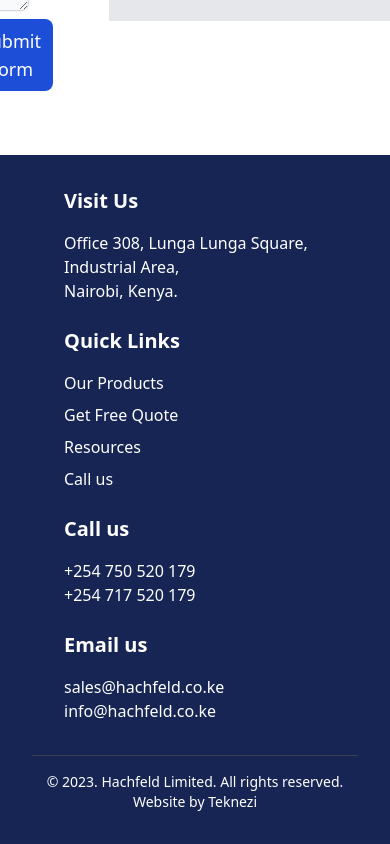
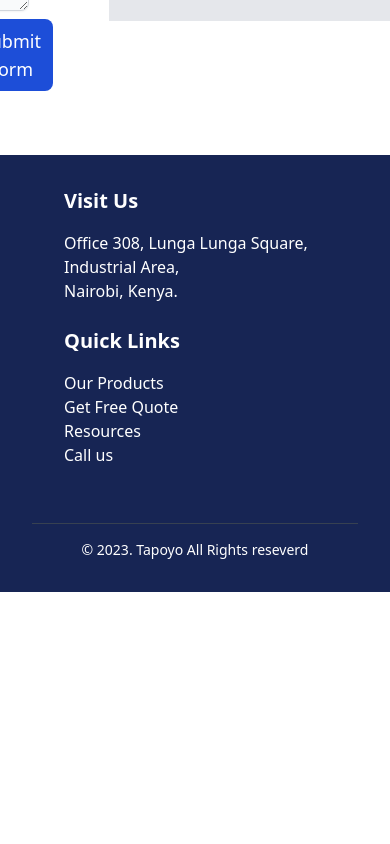
Before and after one commit to frankip/Hachfeld-website, a React (Vite) app: page /contact in a window 390 px wide. Shown: the part 929-1773 px from the top of the page. After the commit the page ends 1521 px from the top, so only its background shows below. Built offline with nearby package versions, Linux system fonts and the light colour scheme.

Commit message:
add more mobile responsiveness
- style and remove some items in footer
- Remove the Partner brand for now
- remove the link in for the product card
- add responsiveness to vertical market

```diff
--- a/src/components/Footer.jsx
+++ b/src/components/Footer.jsx
@@ -2,10 +2,11 @@ import React from 'react'
 import { Link } from 'react-router-dom'
 
 const Footer = () => {
+  const currentYear = new Date().getFullYear();
   return (
     <div>
       <div className="text-white p-8 bg-blue-950">
-        <div className="flex flex-col md:flex-row items-start justify-between pl-8 pr-8 md:pr-80">
+        <div className="flex flex-col md:flex-row justify-between pl-8 pr-8 md:pr-80">
           <div className="text-left mb-6 md:mb-0 md:mr-12">
             <h2 className="text-xl font-bold mb-4">Visit Us</h2>
             <p>Office 308, Lunga Lunga Square,</p>
@@ -14,27 +15,17 @@ const Footer = () => {
           </div>
           <div className="text-left mb-6 md:mb-0 md:ml-12">
             <h2 className="text-xl font-bold mb-4">Quick Links</h2>
-            <ul className="space-y-2">
+            <ul className="space-y-">
               <Link to="/products"><li><a >Our Products</a></li></Link>
               <li><a href="#">Get Free Quote</a></li>
               <li><a href="#">Resources</a></li>
               <li><a href="#">Call us</a></li>
             </ul>
           </div>
-          <div className="text-left mb-6 md:mb-0 md:ml-12">
-            <h2 className="text-xl font-bold mb-4">Call us</h2>
-            <p>+254 750 520 179</p>
-            <p>+254 717 520 179</p>
-          </div>
-          <div className="text-left md:ml-12">
-            <h2 className="text-xl font-bold mb-4">Email us</h2>
-            <p>sales@hachfeld.co.ke</p>
-            <p>info@hachfeld.co.ke</p>
-          </div>
         </div>
         <div className="border-t border-gray-700 mt-8 pt-4 text-center">
           <p className="text-sm">
-            &copy; 2023. Hachfeld Limited. All rights reserved. Website by Teknezi
+            &copy; {currentYear}. Tapoyo All Rights reseverd
           </p>
         </div>
       </div>
--- a/src/components/home/LandingPage.jsx
+++ b/src/components/home/LandingPage.jsx
@@ -17,9 +17,6 @@ const LandingPage = () => {
           <VerticalMarketsSection />
         </div>
       </div>
-
-      <PartnerBrandsSection />
-
       <ContactSection />
       <Footer />
     </div>
--- a/src/components/home/ProductCard.jsx
+++ b/src/components/home/ProductCard.jsx
@@ -54,19 +54,16 @@ const ProductCard = () => {
 
   return (
 <div className="container mx-auto px-4 md:px-0 text-center">
-    <div className="bg-white p-4 md:p-6 shadow-md rounded-lg">
-      <h2 className="text-2xl font-bold mb-4 md:text-3xl">What We Do</h2>
-    </div>
     <p className="text-3xl font-bold mb-6 md:mb-8 mt-4 md:mt-6">Our Products and Solutions</p>
-    <div className="grid grid-cols-1 md:grid-cols-2 md:gap-4">
+    <div className="grid grid-cols-1 md:grid-cols-2 md:gap-4 lg:grid-cols-3">
       {products.map((product, index) => (
-        <Link key={index} to={`/products/${index}`}>
+        <div key={index} to={`/products/${index}`}>
           <div
-            className={`p-4 rounded-lg shadow-md aspect-1x1 ${
+            className={`p-6 rounded-lg shadow-md aspect-1x1 ${
               index % 2 === 0 ? 'bg-white' : 'bg-gray-100'
             } hover:bg-gray-200 transition duration-300`}
           >
-            <img src={product.imageSrc} alt={`Icon ${index}`} className="w-24 h-24 mb-4 md:mb-6" />
+            <img src={product.imageSrc} alt={`Icon ${index}`} className="w-24 h-24 mb-4 md:mb-1 inline-block"/>
             <h3 className="text-xl font-bold mb-2 md:text-2xl">
               <Link to={`/products/${index}`}>{product.title}</Link>
             </h3>
@@ -76,7 +73,7 @@ const ProductCard = () => {
               </a>
             </Link>
           </div>
-        </Link>
+        </div>
       ))}
     </div>
 
--- a/src/components/home/VericalMarket.jsx
+++ b/src/components/home/VericalMarket.jsx
@@ -42,7 +42,7 @@ const VerticalMarketsSection = () => {
       <p className="text-xl mb-8">
         There is no denying the fact that the success of an analytical & engineering lies mostly in the services it offers. Ours is a proven record in various environments and industries.
       </p>
-      <div className="grid grid-cols-4 gap-1">
+      <div className="grid grid-cols-1 md:grid-cols-3 lg:grid-cols-4 gap-2">
         {verticalMarkets.map((market, index) => (
           <div
             key={index}
```
